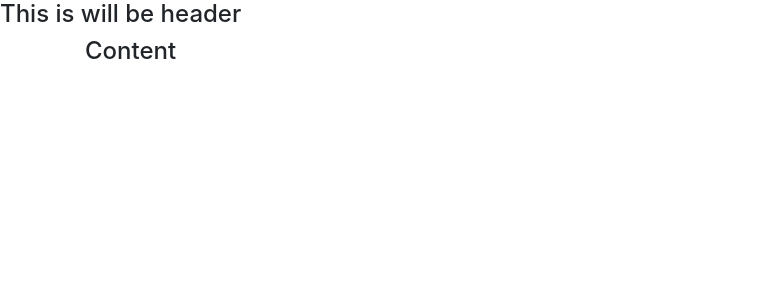
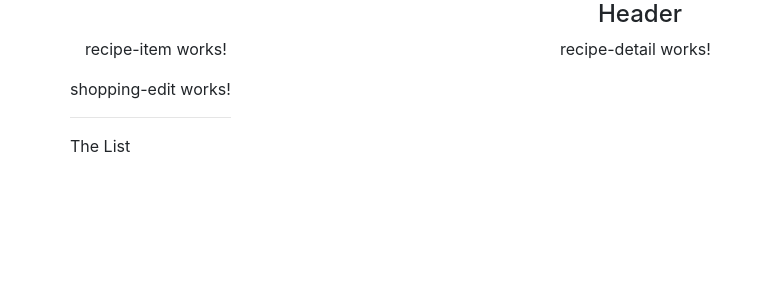
Before and after one commit to babycasper123/a4, an Angular app: page / in a window 1280 px wide. Shown: the top 300 px of the page, without its empty margins (0-772 px from the left). Built offline with nearby package versions, Linux system fonts and the light colour scheme.

Commit message:
20-3-18-10:23

```diff
--- a/src/app/app.component.html
+++ b/src/app/app.component.html
@@ -1,6 +1,10 @@
 <app-header></app-header>
 
-
 <div class="container">
-  <h4>Content</h4>
+    <div class="row">
+        <div class="col-md-12">
+            <app-recipes></app-recipes>
+            <app-shopping-list></app-shopping-list>
+        </div>
+    </div>
 </div>
--- a/src/app/app.module.ts
+++ b/src/app/app.module.ts
@@ -8,6 +8,8 @@
 import { RecipeListComponent } from './recipes/recipe-list/recipe-list.component';
 import { RecipeDetailComponent } from './recipes/recipe-detail/recipe-detail.component';
 import { RecipeItemComponent } from './recipes/recipe-list/recipe-item/recipe-item.component';
+import { ShoppingListComponent } from './shopping-list/shopping-list.component';
+import { ShoppingEditComponent } from './shopping-list/shopping-edit/shopping-edit.component';
 
 
 @NgModule({
@@ -17,7 +19,9 @@
     RecipesComponent,
     RecipeListComponent,
     RecipeDetailComponent,
-    RecipeItemComponent
+    RecipeItemComponent,
+    ShoppingListComponent,
+    ShoppingEditComponent
   ],
   imports: [
     BrowserModule
--- a/src/app/header/header.component.html
+++ b/src/app/header/header.component.html
@@ -1 +1 @@
-<h4>This is will be header</h4>
+<h4 class="text-center">Header</h4>
--- a/src/app/recipes/recipe-list/recipe-list.component.html
+++ b/src/app/recipes/recipe-list/recipe-list.component.html
@@ -1,3 +1 @@
-<p>
-  recipe-list works!
-</p>
+<app-recipe-item></app-recipe-item>
--- a/src/app/recipes/recipes.component.html
+++ b/src/app/recipes/recipes.component.html
@@ -1,3 +1,8 @@
-<p>
-  recipes works!
-</p>
+<div class="row">
+    <div class="col-md-5">
+      <app-recipe-list></app-recipe-list>
+    </div>
+    <div class="col-md-7">
+      <app-recipe-detail></app-recipe-detail>
+    </div>
+</div>
--- /dev/null
+++ b/src/app/shopping-list/shopping-edit/shopping-edit.component.html
@@ -0,0 +1,3 @@
+<p>
+  shopping-edit works!
+</p>
--- /dev/null
+++ b/src/app/shopping-list/shopping-edit/shopping-edit.component.ts
@@ -0,0 +1,15 @@
+import { Component, OnInit } from '@angular/core';
+
+@Component({
+  selector: 'app-shopping-edit',
+  templateUrl: './shopping-edit.component.html',
+  styleUrls: ['./shopping-edit.component.css']
+})
+export class ShoppingEditComponent implements OnInit {
+
+  constructor() { }
+
+  ngOnInit() {
+  }
+
+}
--- /dev/null
+++ b/src/app/shopping-list/shopping-list.component.html
@@ -0,0 +1,7 @@
+<div class="row">
+  <div class="col-xs-10">
+    <app-shopping-edit></app-shopping-edit>
+    <hr>
+    <p>The List</p>
+  </div>
+</div>
--- /dev/null
+++ b/src/app/shopping-list/shopping-list.component.ts
@@ -0,0 +1,15 @@
+import { Component, OnInit } from '@angular/core';
+
+@Component({
+  selector: 'app-shopping-list',
+  templateUrl: './shopping-list.component.html',
+  styleUrls: ['./shopping-list.component.css']
+})
+export class ShoppingListComponent implements OnInit {
+
+  constructor() { }
+
+  ngOnInit() {
+  }
+
+}
```
Also changed, not shown: src/app/shopping-list/shopping-edit/shopping-edit.component.css (added), src/app/shopping-list/shopping-list.component.css (added).
